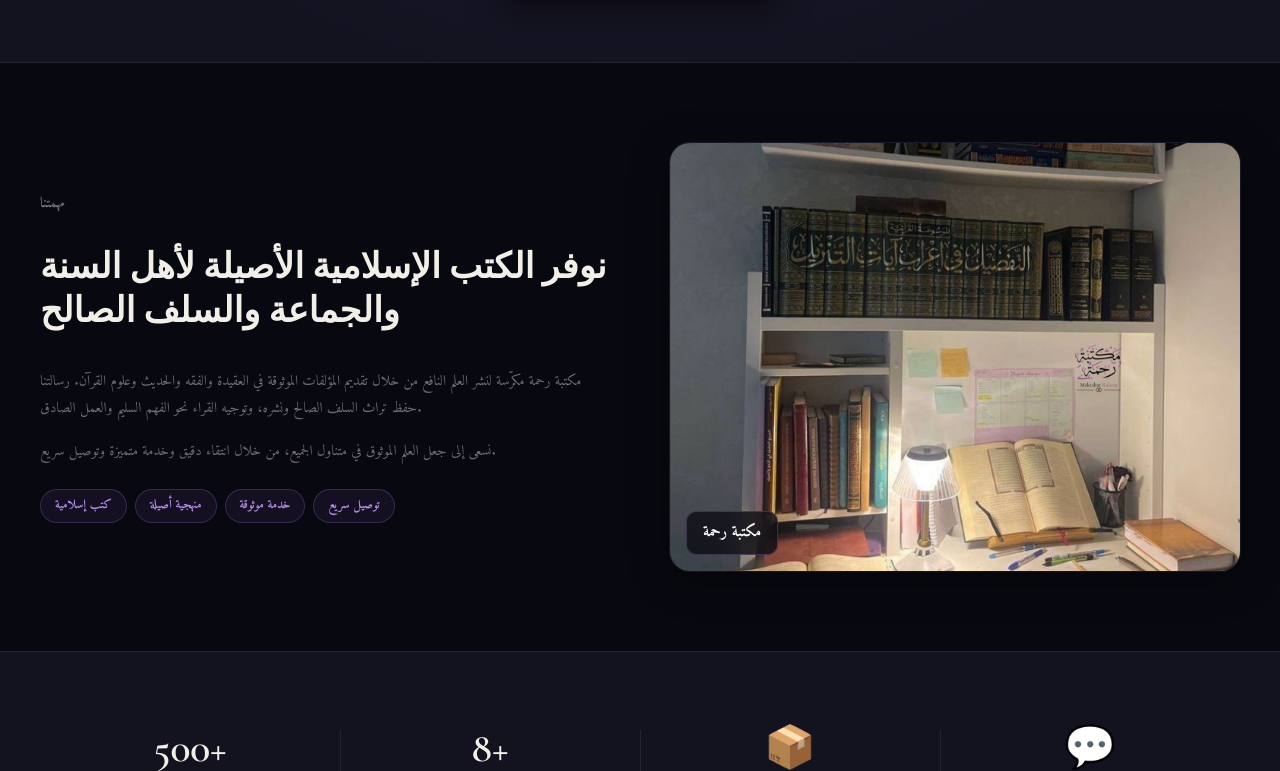
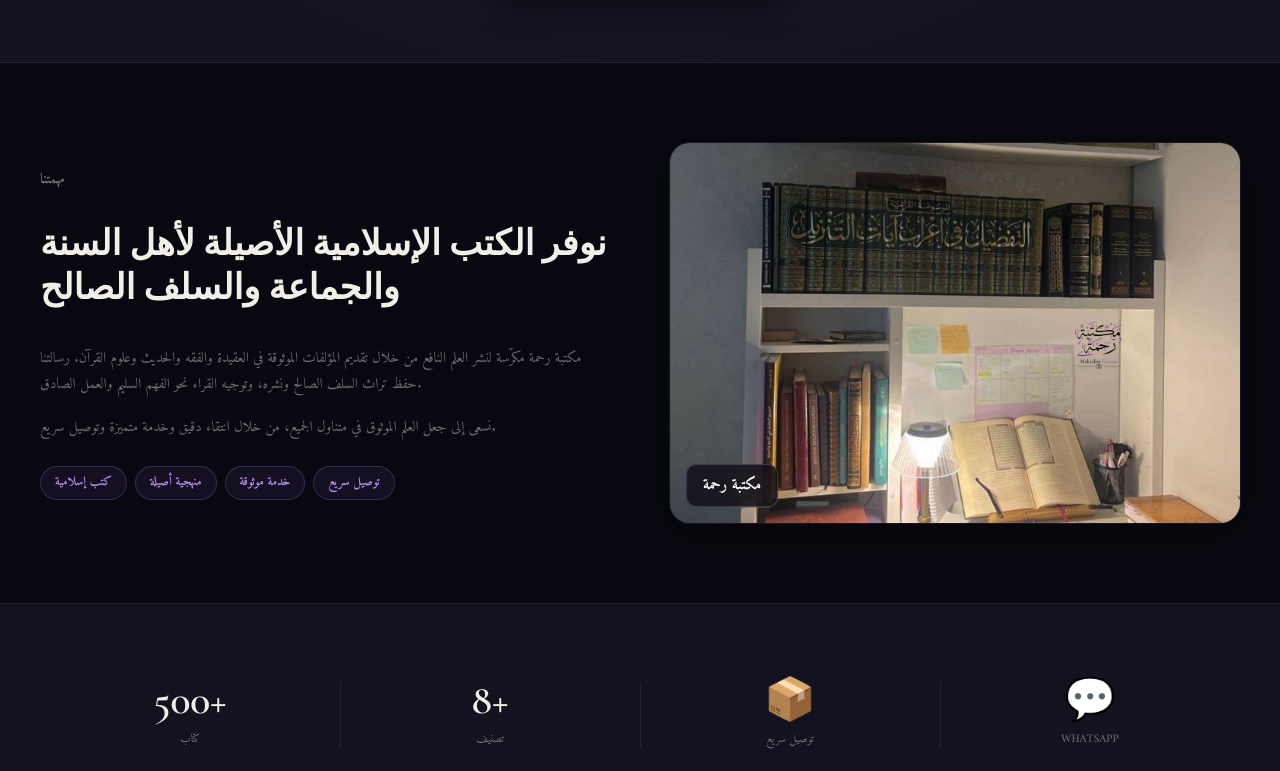
Before and after one commit to ousposte-lgtm/maktabat-rahma, a React (Vite) app: page /about in a window 1280 px wide. Shown: the part 555-1326 px from the top of the page. Built offline with nearby package versions, Linux system fonts and the light colour scheme; no server answers; the database is empty.

Commit message:
update to v4

```diff
--- a/src/pages/About.css
+++ b/src/pages/About.css
@@ -275,7 +275,7 @@
   border-radius: 20px;
   overflow: hidden;
   box-shadow: 0 8px 40px rgba(0,0,0,.4), 0 0 0 1px rgba(180,141,232,.15);
-  aspect-ratio: 4/3;
+  aspect-ratio: 3/2;
   background: #0e0e1a;
   display: flex; align-items: center; justify-content: center;
 }
--- a/src/pages/Home.css
+++ b/src/pages/Home.css
@@ -382,7 +382,7 @@
   position: relative;
   border-radius: 24px;
   overflow: hidden;
-  aspect-ratio: 4/3;
+  aspect-ratio: 3/2;
   box-shadow: 0 12px 48px rgba(0,0,0,.45), 0 0 0 1px rgba(180,141,232,.14);
   /* Blurred version of image fills letterbox areas */
   background: #0e0e1a;
@@ -454,7 +454,7 @@
     grid-template-columns: 1fr;
     gap: 36px;
   }
-  .home-img-strip__img-wrap { aspect-ratio: 16/9; }
+  .home-img-strip__img-wrap { aspect-ratio: 4/3; }
   .home-img-strip { padding: 56px 0; }
 }
 
```
